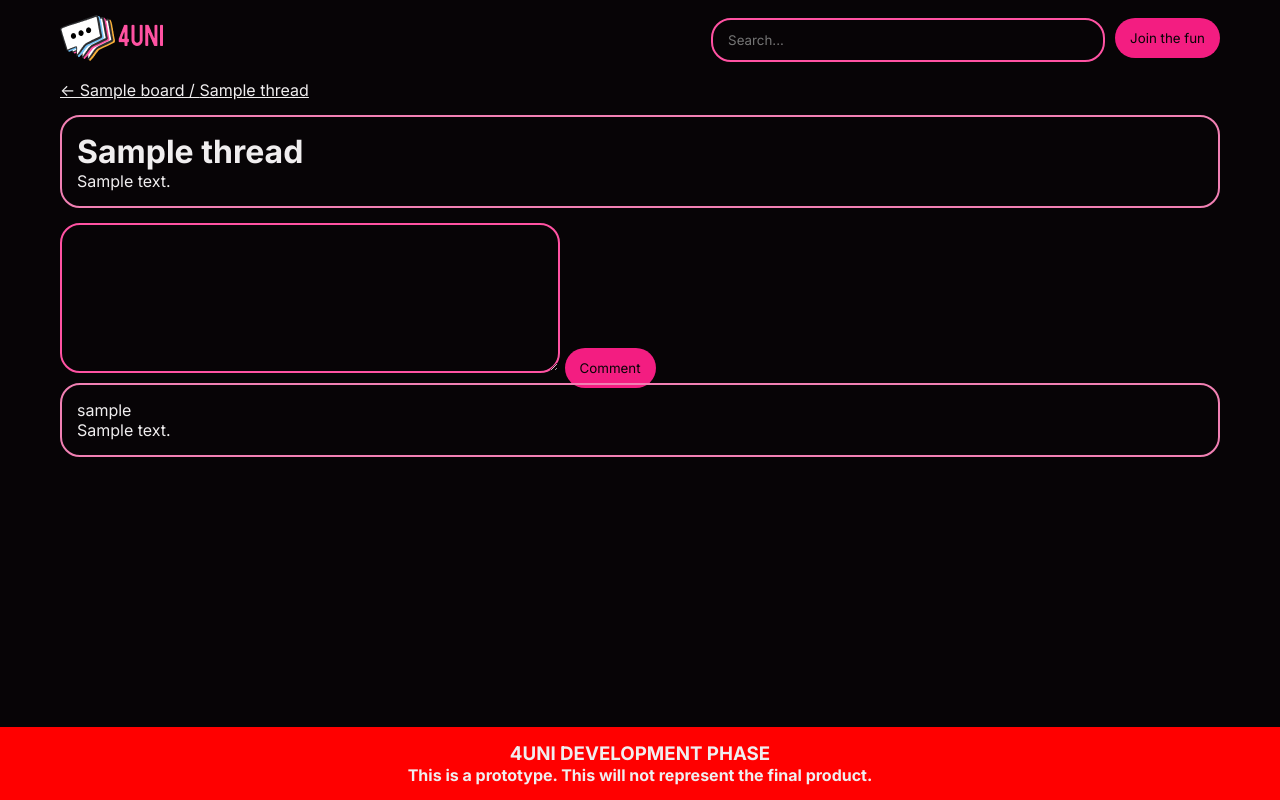
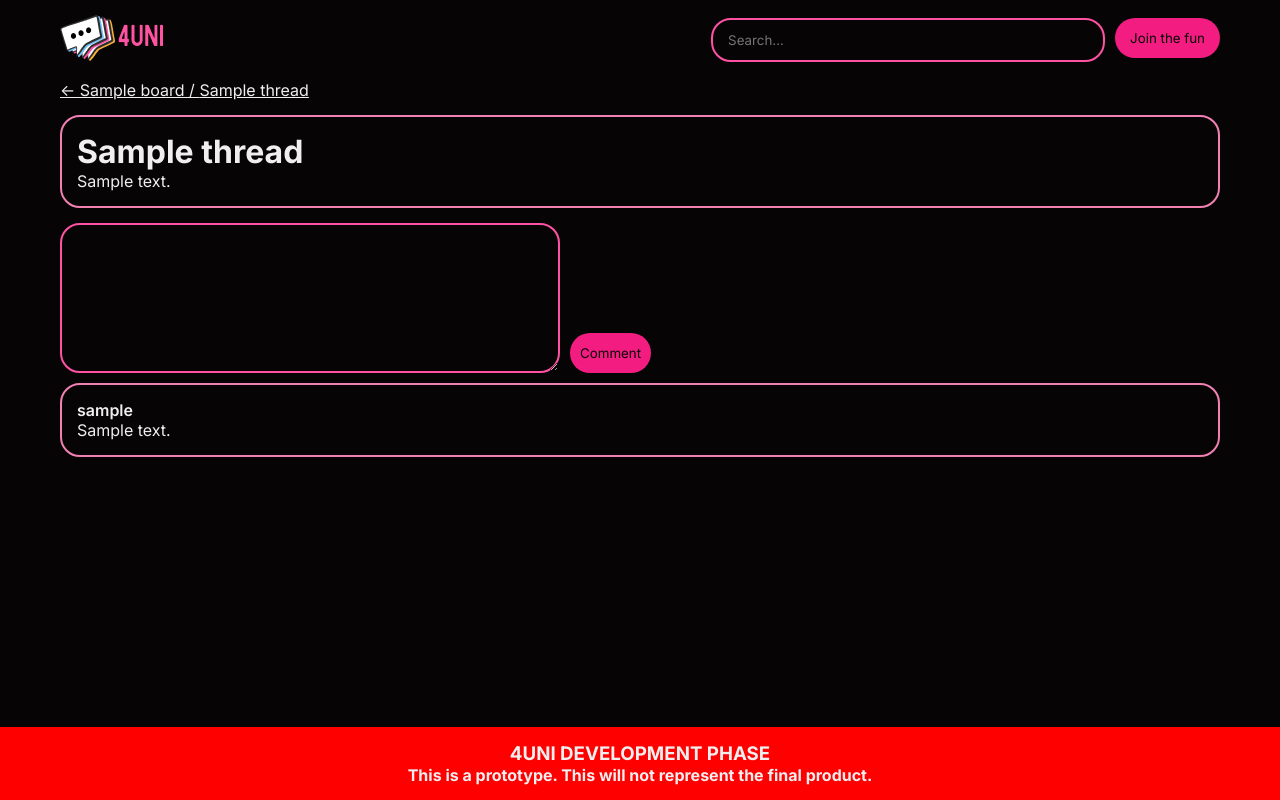
Before and after one commit to genielvn/4uni, a Django app: page /1/1/ in a window 1280 px wide. Run offline with Django 4.2, Linux system fonts and the light colour scheme; tables that the repository leaves empty hold one stand-in row (values such as "Sample post").

Commit message:
view: Fixed posting of reply

```diff
--- a/main/static/main/post.css
+++ b/main/static/main/post.css
@@ -11,7 +11,10 @@
 }
 
 #input-reply {
+    display: flex;
+    flex-direction: row;
     height: 150px;
+    align-items: flex-end;
 }
 
 #new-reply {
@@ -21,9 +24,18 @@
     min-width: 500px;
 }
 
+#submit-reply {
+    padding: 0 10px;
+    margin: 0 10px;
+}
+
 .reply {
     padding: 15px;
     border: 2px #f180b3 solid;
     margin: 10px 0px;
     border-radius: 20px;
 }
+
+.reply-name {
+    font-weight: 600;
+}
--- a/main/templates/main/post.html
+++ b/main/templates/main/post.html
@@ -8,13 +8,13 @@
     </div>
     <form action="{% url 'main:post' board_id thread_topic.id %}" method="POST" id="input-reply">
         {% csrf_token %}
-        <textarea id="new-reply" placeholder="What's on your mind?" > </textarea>
-        <button name="body" id="submit-reply" type="submit">Comment</button>
+        <textarea name="body" id="new-reply" placeholder="What's on your mind?" > </textarea>
+        <button id="submit-reply" type="submit">Comment</button>
     </form>
     <div id="replies">
         {% for reply in replies %}
         <div class="reply">
-            <div class="reply-name">{{ reply.username.username}}</div>
+            <div class="reply-name">{{ reply.username.username }}</div>
             <div class="reply-content">{{ reply.body }}</div>
         </div>
         {% endfor %}
```
